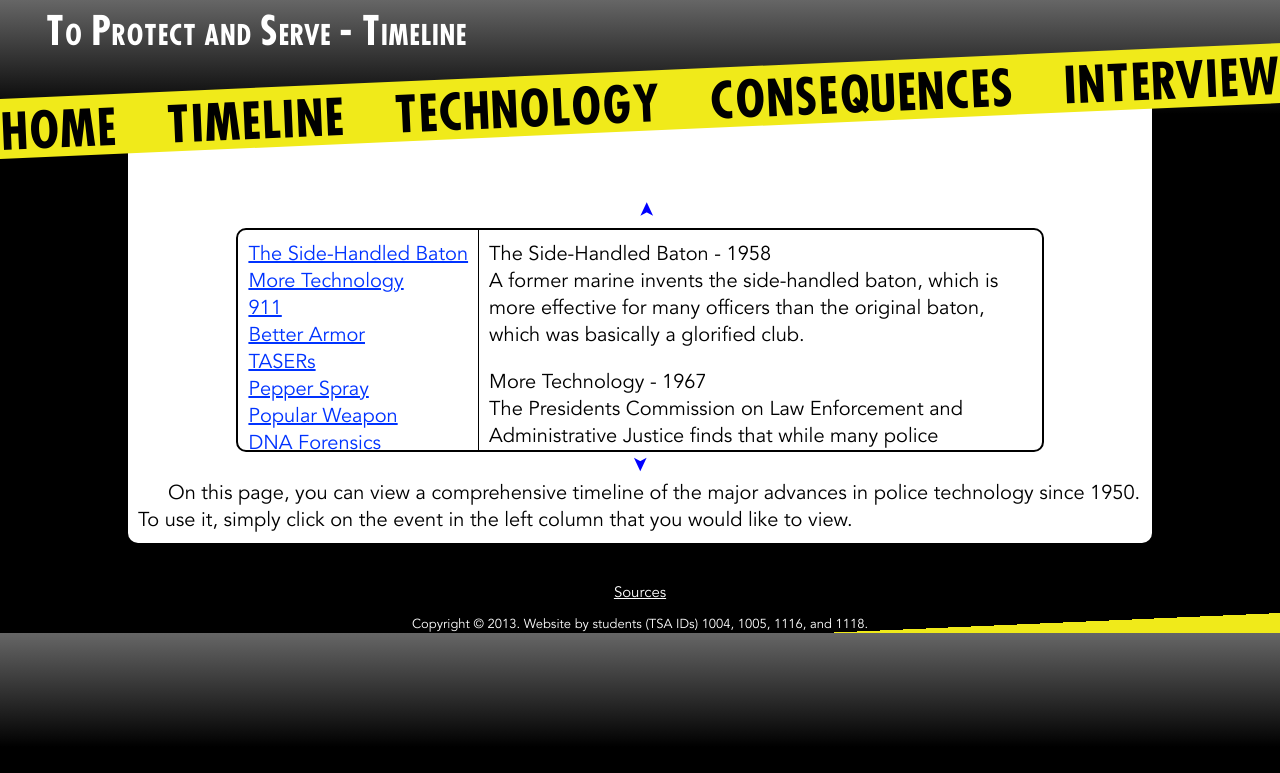
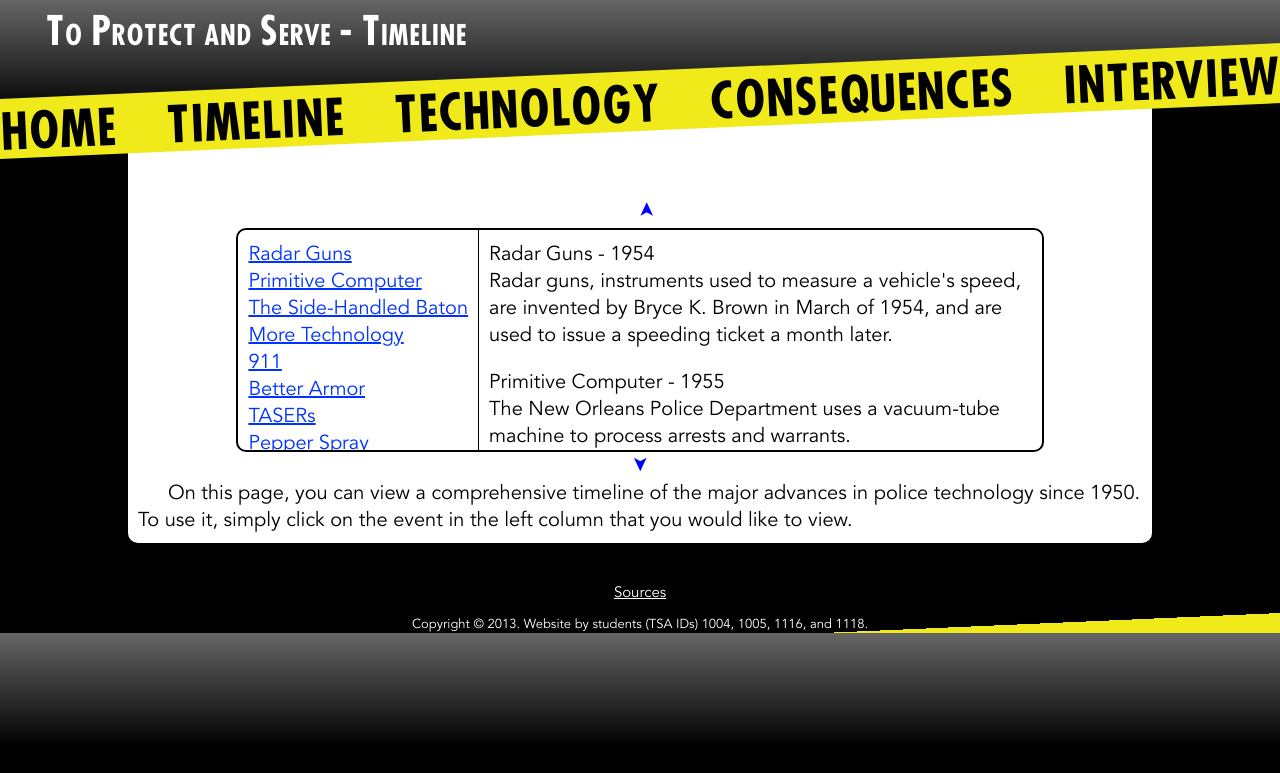
Before and after one commit to pbfy0/ToProtectAndServe, a Jekyll site: the page built from timeline.html, in a window 1280 px wide. Shown: the top 773 px of the page. Built offline with Jekyll 4.4.1, drawn with Linux system fonts in a browser that asks for light colours.

Commit message:
more events

```diff
--- a/timeline.html
+++ b/timeline.html
@@ -10,6 +10,8 @@ script: timeline.js
    </div>
    <div id="timeline">
     <div id="nav">
+         <a href="#e1954">Radar Guns</a>
+         <a href="#e1955">Primitive Computer</a>
 	 <a href="#e1958">The Side-Handled Baton</a>
 	 <a href="#e1967">More Technology</a>
 	 <a href="#e1968">911</a>
@@ -23,12 +25,16 @@ script: timeline.js
 	 <a href="#e2006">Gunshot Location</a>
 	</div>
 	<div id="event">
-	 <a id="e1958">The Side-Handled Baton - 1958</a>
-	  <div>A former marine invents the side-handled baton, which is more effective for many officers than the original baton, which was basically a glorified club.</div>
+         <a id="e1954">Radar Guns - 1954</a>
+           <div>Radar guns, instruments used to measure a vehicle's speed, are invented by Bryce K. Brown in March of 1954, and are used to issue a speeding ticket a month later.</div>
+         <a id="e1955">Primitive Computer - 1955</a>
+          <div>The New Orleans Police Department uses a vacuum-tube machine to process arrests and warrants.</div>
+	 <a id="e1958">The Side-Handle Baton - 1958</a>
+	  <div>A former marine invents the side-handle baton, which is more effective for many officers than the original baton, which was basically a glorified club. The new baton requires far more extensive training to be used effectively, however.</div>
 	 <a id="e1967">More Technology - 1967</a>
-	  <div>The Presidents Commission on Law Enforcement and Administrative Justice finds that while many police departments have made good use of their new-found technology, most of it could have been adopted about 30 years earlier.</div>
+	  <div>The President's Commission on Law Enforcement and Administrative Justice finds that while many police departments have made good use of their new-found technology, most of it could have been adopted about 30 years earlier.</div>
 	 <a id="e1968"> Call 911! - 1968</a>
-	  <div>911 invented. In the years following it spreads into universal use, but at first is only used by several cities.</div>
+	  <div>The phone number 911 invented as what we know it as today. In the years following it spreads into universal use, but at first is only used by several cities.</div>
 	 <a id="e1972">Better Armor - 1972</a>
 	  <div>The National Institute of Justice begins development of a lightweight body armor made from kevlar.</div>
 	 <a id="e1974">TASERs - 1974</a>
```
